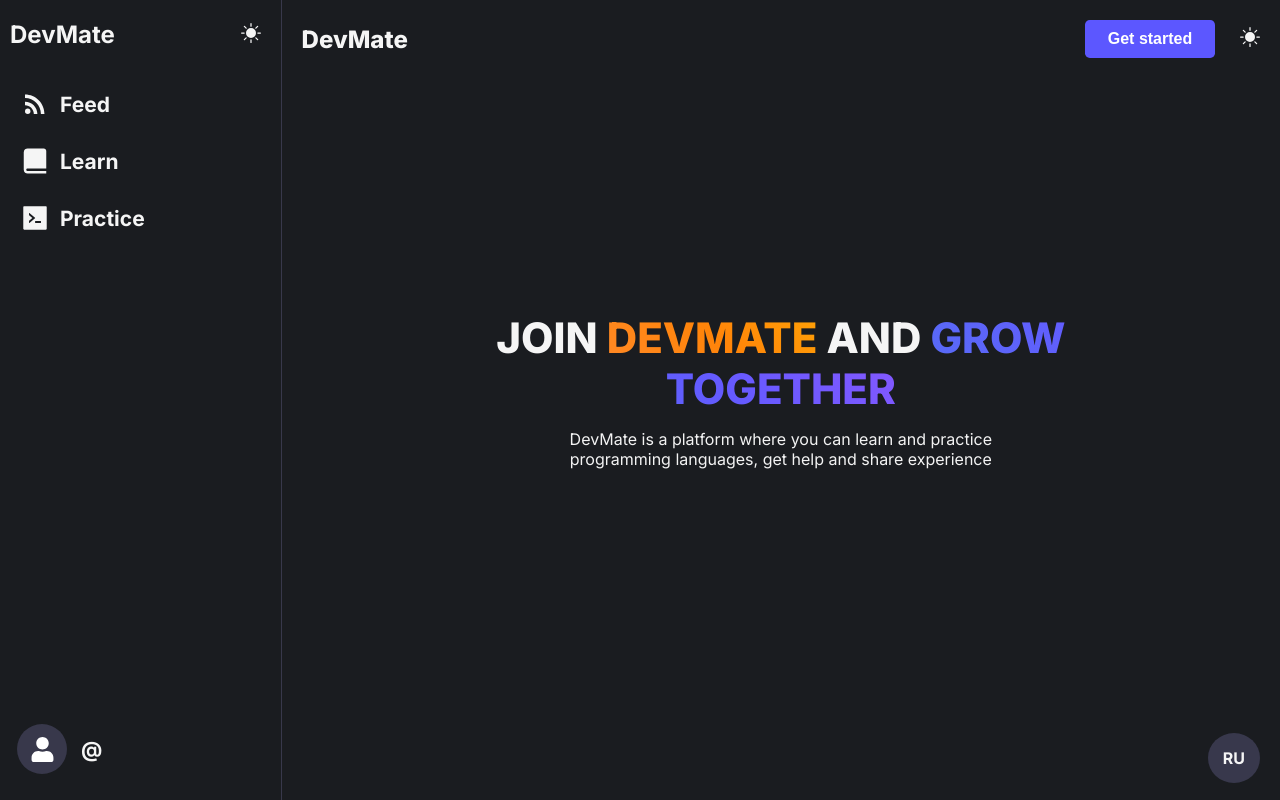
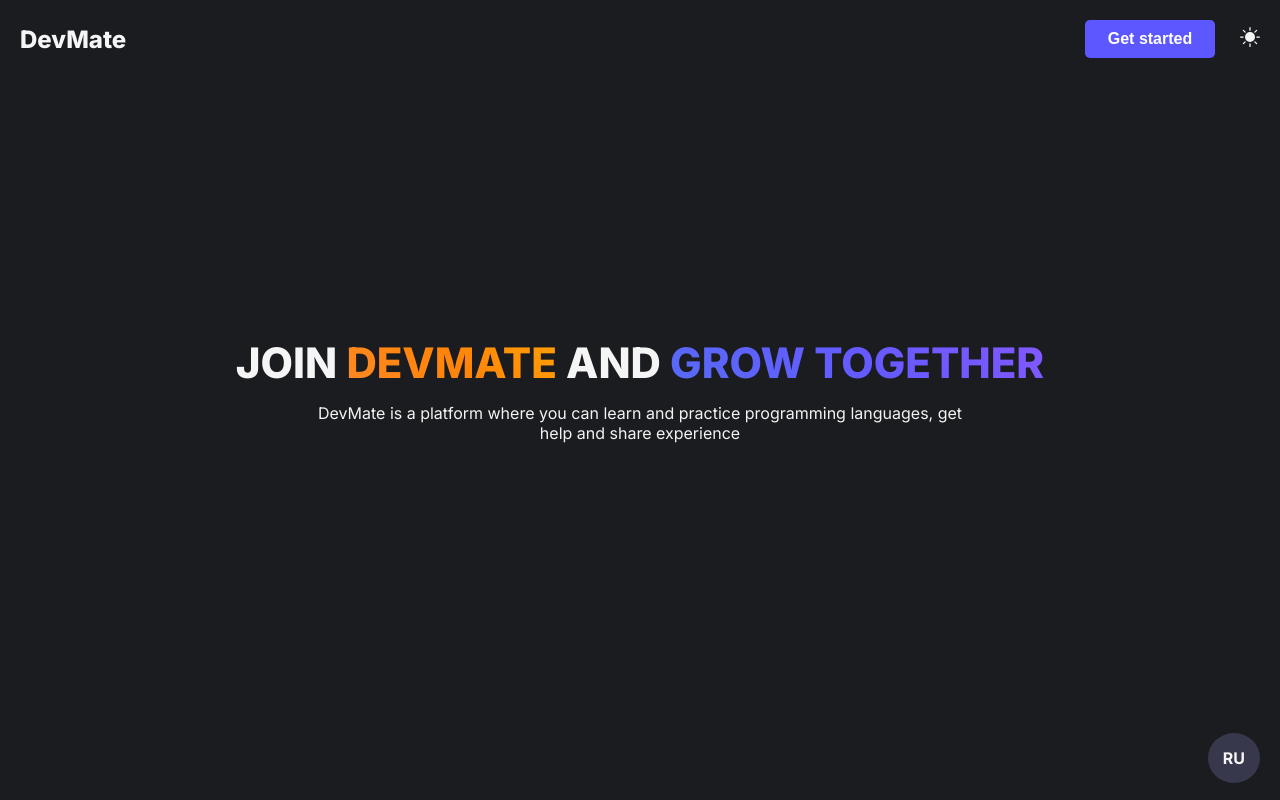
Before and after one commit to whicencer/devmate, a React (Vite) app: page / in a window 1280 px wide. Built offline with nearby package versions, Linux system fonts and the light colour scheme.

Commit message:
refactor: PageWrapper with class and Sidebar

```diff
--- a/src/app/index.tsx
+++ b/src/app/index.tsx
@@ -5,7 +5,6 @@ import {LanguageSwitcher} from "../widgets/LanguageSwitcher/LanguageSwitcher.tsx
 import {Suspense, useEffect} from "react";
 import {useDispatch} from "react-redux";
 import {userActions} from "../entities/User/model/slice/userSlice.ts";
-import Sidebar from "../widgets/Sidebar";
 
 const App = () => {
   const dispatch = useDispatch();
@@ -17,10 +16,7 @@ const App = () => {
   return (
       <>
         <Suspense fallback={<div>Loading...</div>}>
-          <Sidebar />
-          <div style={{ marginLeft: "22%" }}>
-            <AppRouter />
-          </div>
+          <AppRouter />
           <LanguageSwitcher />
         </Suspense>
       </>
--- a/src/app/styles/index.scss
+++ b/src/app/styles/index.scss
@@ -7,6 +7,10 @@
   padding: 0;
   margin: 0;
   box-sizing: border-box;
+}
+
+.contentWrapper {
+  margin-left: var(--sidebar-width);
 }
 
 body {
--- a/src/app/styles/variables/global.scss
+++ b/src/app/styles/variables/global.scss
@@ -6,6 +6,8 @@
   --primary-gradient: -webkit-linear-gradient(45deg, #4286e7, #645aff, #be54ff);
   --secondary-gradient: -webkit-linear-gradient(45deg, #ff8f4f, #ff8409, #ffd200);
 
+  --sidebar-width: 22%;
+
   --toastify-color-light: rgba(245, 245, 245);
   --toastify-color-dark: #1a1c20;
 }
--- a/src/pages/Feed/ui/Feed.tsx
+++ b/src/pages/Feed/ui/Feed.tsx
@@ -4,6 +4,7 @@ import {useDispatch, useSelector} from "react-redux";
 import {getAllArticles} from "../../../entities/Article/model/services/getAllArticles/getAllArticles.ts";
 import {getArticles} from "../../../entities/Article/model/selectors/getArticles.ts";
 import { Article } from "../../../entities/Article";
+import {PageWrapper} from "../../../widgets/PageWrapper/PageWrapper.tsx";
 
 const Feed = () => {
   const articles = useSelector(getArticles);
@@ -14,8 +15,8 @@ const Feed = () => {
   }, []);
 
   return (
+    <PageWrapper>
       <div className={styles.feed}>
-
         {
           articles.map(article => {
             return (
@@ -24,6 +25,7 @@ const Feed = () => {
           })
         }
       </div>
+    </PageWrapper>
   );
 };
 
--- /dev/null
+++ b/src/widgets/PageWrapper/PageWrapper.tsx
@@ -0,0 +1,17 @@
+import {ReactNode} from "react";
+import Sidebar from "../Sidebar";
+
+interface PageWrapperProps {
+  children: ReactNode;
+}
+
+export const PageWrapper = ({ children }: PageWrapperProps) => {
+  return (
+    <>
+      <Sidebar />
+      <div className="contentWrapper">
+        {children}
+      </div>
+    </>
+  );
+};
--- a/src/widgets/Sidebar/styles.module.scss
+++ b/src/widgets/Sidebar/styles.module.scss
@@ -1,5 +1,5 @@
 .sidebar {
-  width: 22%;
+  width: var(--sidebar-width);
   height: 100vh;
   border-right: 1px solid var(--color-border);
   position: fixed;
@@ -120,7 +120,7 @@
   translate: -300px;
 }
 
-@media screen and (max-width: 845px) {
+@media screen and (max-width: 1040px) {
   .sidebar {
     display: none;
   }
```
Also changed, not shown: src/app/providers/router/index.tsx (indentation only). Lines whose indentation alone changed are shown as unchanged.
